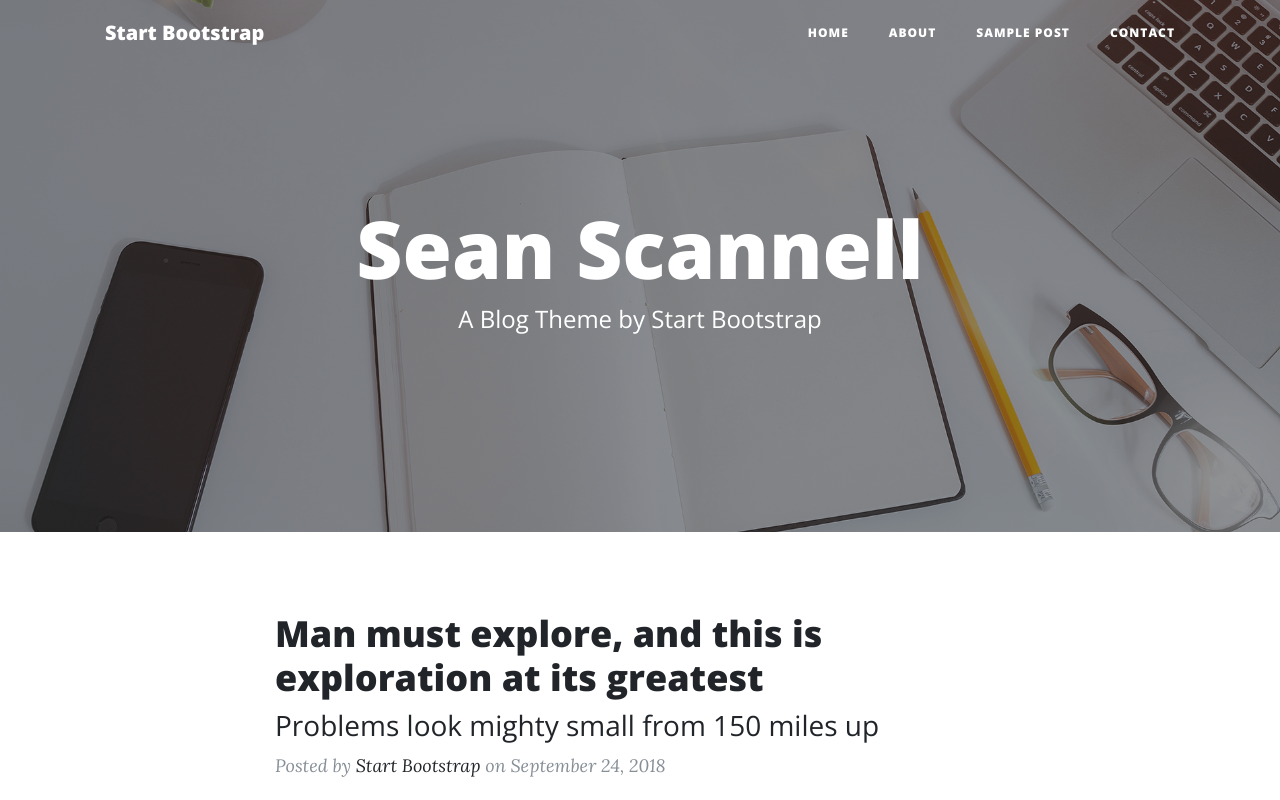
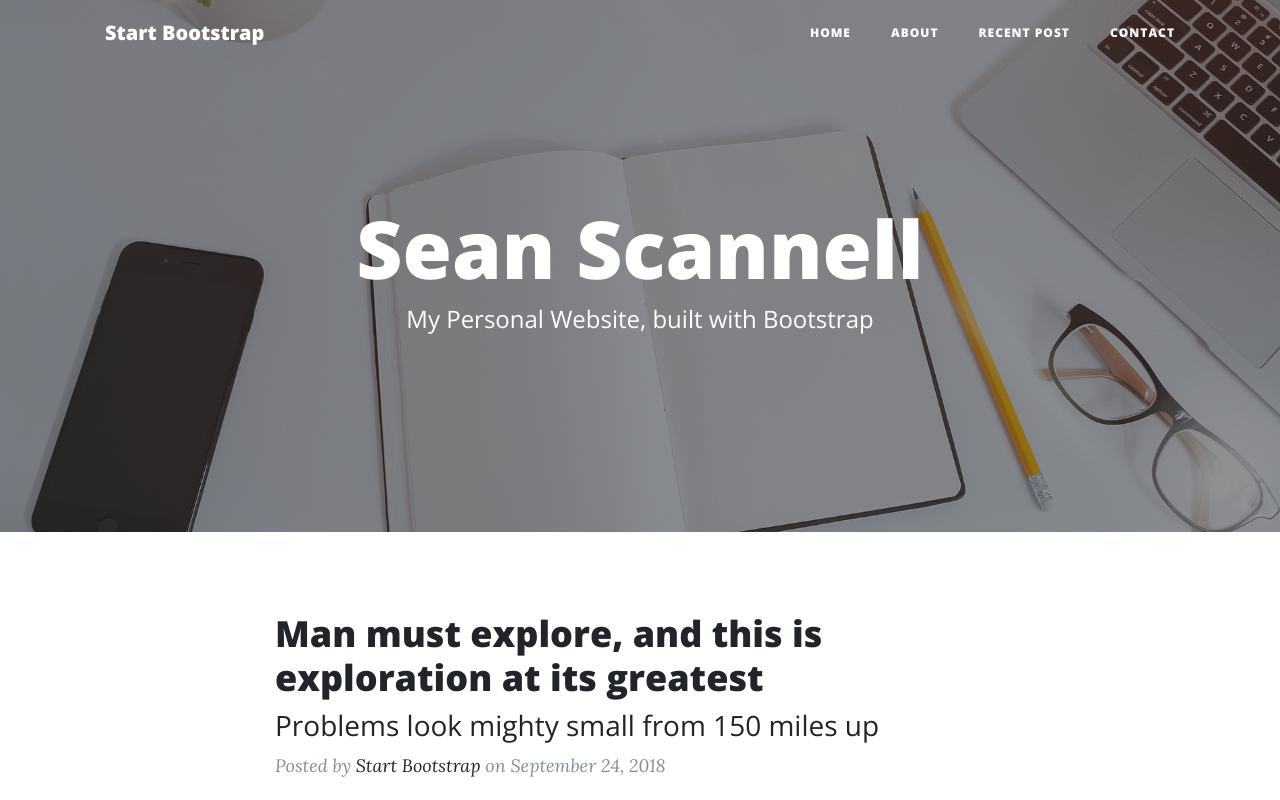
Before and after one commit to scannellstp/scannellstp.github.io, a website: page index.html in a window 1280 px wide. Shown: the top 800 px of the page. Drawn offline with nearby package versions, Linux system fonts and the light colour scheme.

Commit message:
Changing headers

```diff
--- a/index.html
+++ b/index.html
@@ -8,7 +8,7 @@
     <meta name="description" content="">
     <meta name="author" content="">
 
-    <title>Clean Blog - Start Bootstrap Theme</title>
+    <title>Sean Scannell</title>
 
     <!-- Bootstrap core CSS -->
     <link href="vendor/bootstrap/css/bootstrap.min.css" rel="stylesheet">
@@ -42,7 +42,7 @@
               <a class="nav-link" href="about.html">About</a>
             </li>
             <li class="nav-item">
-              <a class="nav-link" href="post.html">Sample Post</a>
+              <a class="nav-link" href="post.html">Recent Post</a>
             </li>
             <li class="nav-item">
               <a class="nav-link" href="contact.html">Contact</a>
@@ -60,7 +60,7 @@
           <div class="col-lg-8 col-md-10 mx-auto">
             <div class="site-heading">
               <h1>Sean Scannell</h1>
-              <span class="subheading">A Blog Theme by Start Bootstrap</span>
+              <span class="subheading">My Personal Website, built with Bootstrap</span>
             </div>
           </div>
         </div>
```
